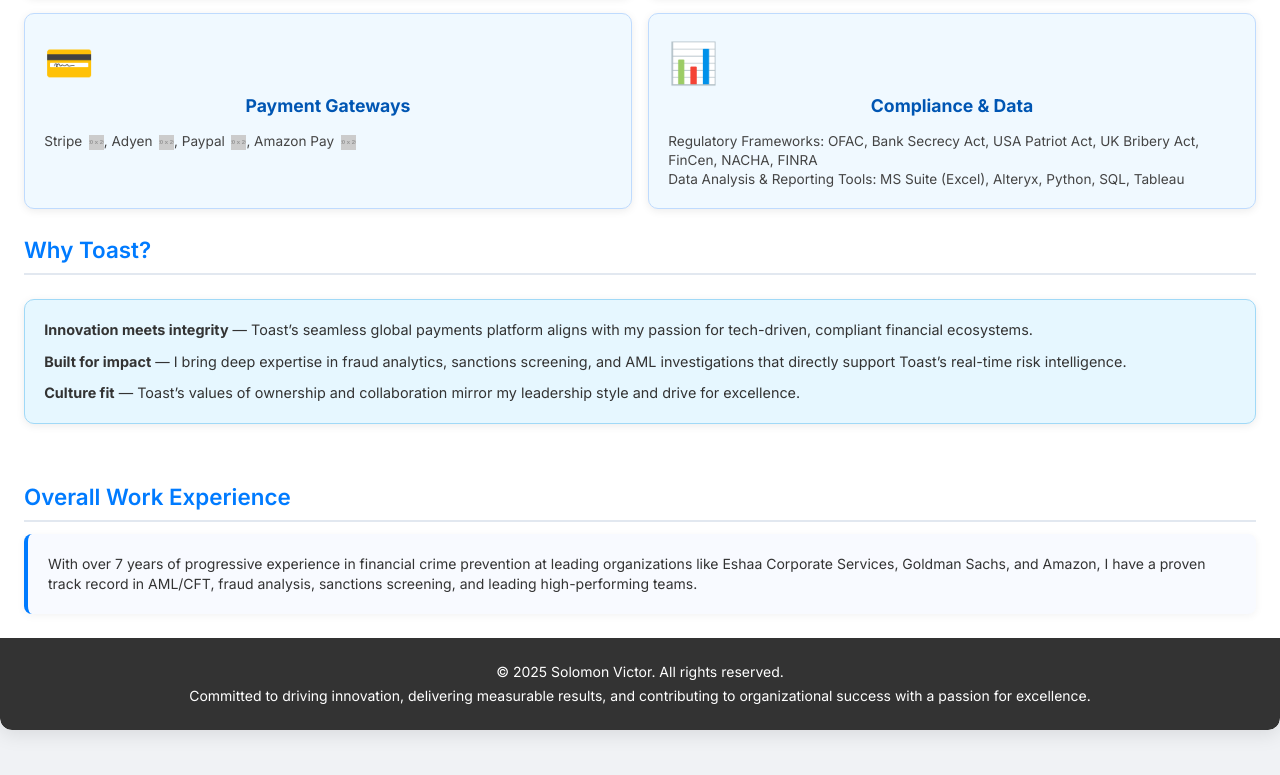
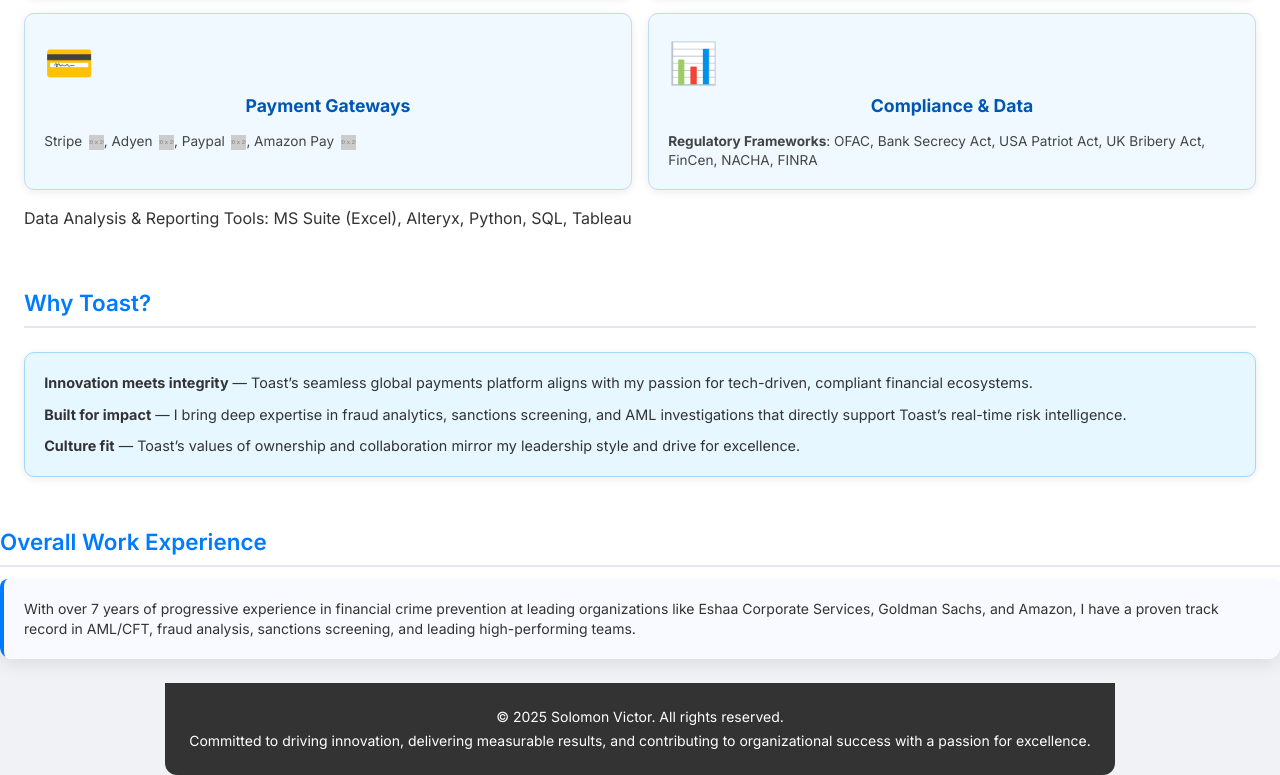
Before and after one commit to Solo-Victory07/Cover-letter---Victor---Toast, a plain HTML site: page index.html in a window 1280 px wide. Shown: the part 1616-2391 px from the top of the page. Before the commit the page ends 2370 px from the top, so only its background shows below. Drawn offline with nearby package versions, Linux system fonts and the light colour scheme; placeholder pictures from the web are drawn by us.

Commit message:
Update index.html

```diff
--- a/index.html
+++ b/index.html
@@ -437,8 +437,9 @@
                         <div class="tool-category-card">
                             <span class="emoji">&#128202;</span> <!-- Bar Chart -->
                             <h3>Compliance & Data</h3>
-                            <p class="text-sm">Regulatory Frameworks: OFAC, Bank Secrecy Act, USA Patriot Act, UK Bribery Act, FinCen, NACHA, FINRA</p>
-                            <p class="text-sm">Data Analysis & Reporting Tools: MS Suite (Excel), Alteryx, Python, SQL, Tableau</p>
+                            <p><strong>Regulatory Frameworks</strong>: OFAC, Bank Secrecy Act, USA Patriot Act, UK Bribery Act, FinCen, NACHA, FINRA</p>
+                             </div>
+                            <p></strong>Data Analysis & Reporting Tools</strong>: MS Suite (Excel), Alteryx, Python, SQL, Tableau</p>
                         </div>
                     </div>
                 </div>
```
